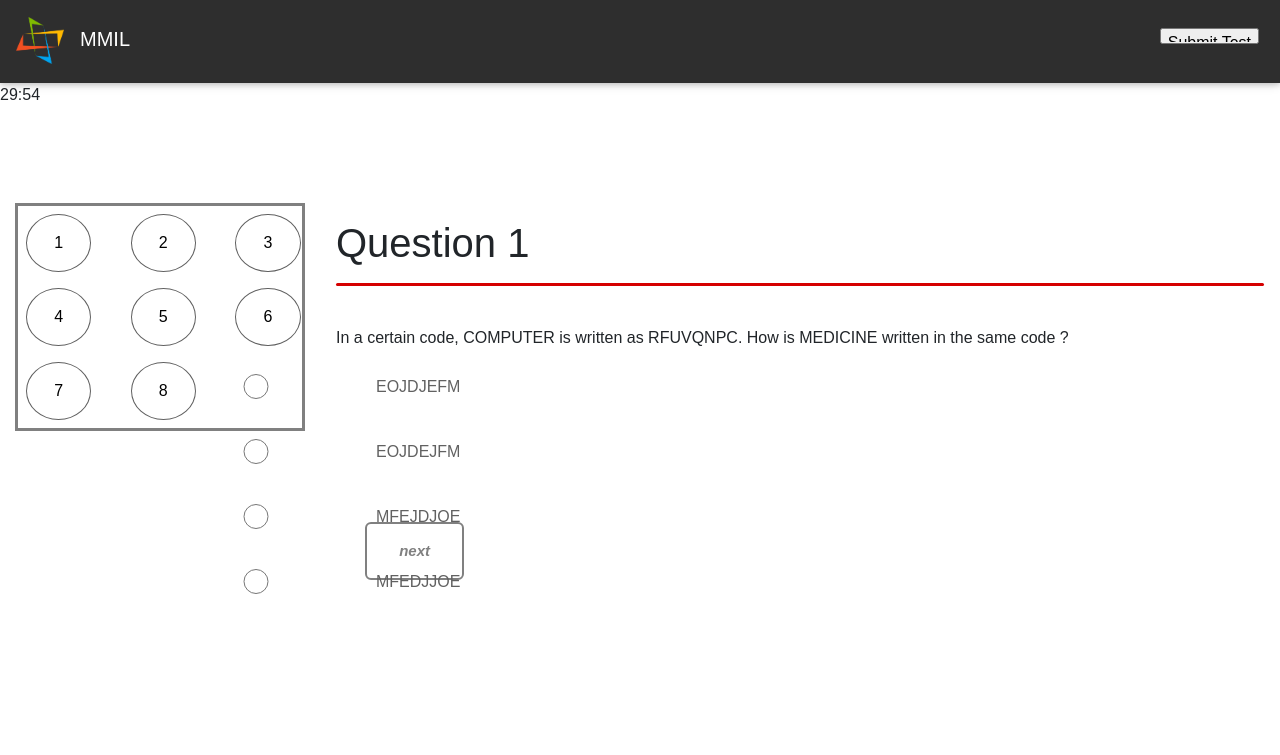
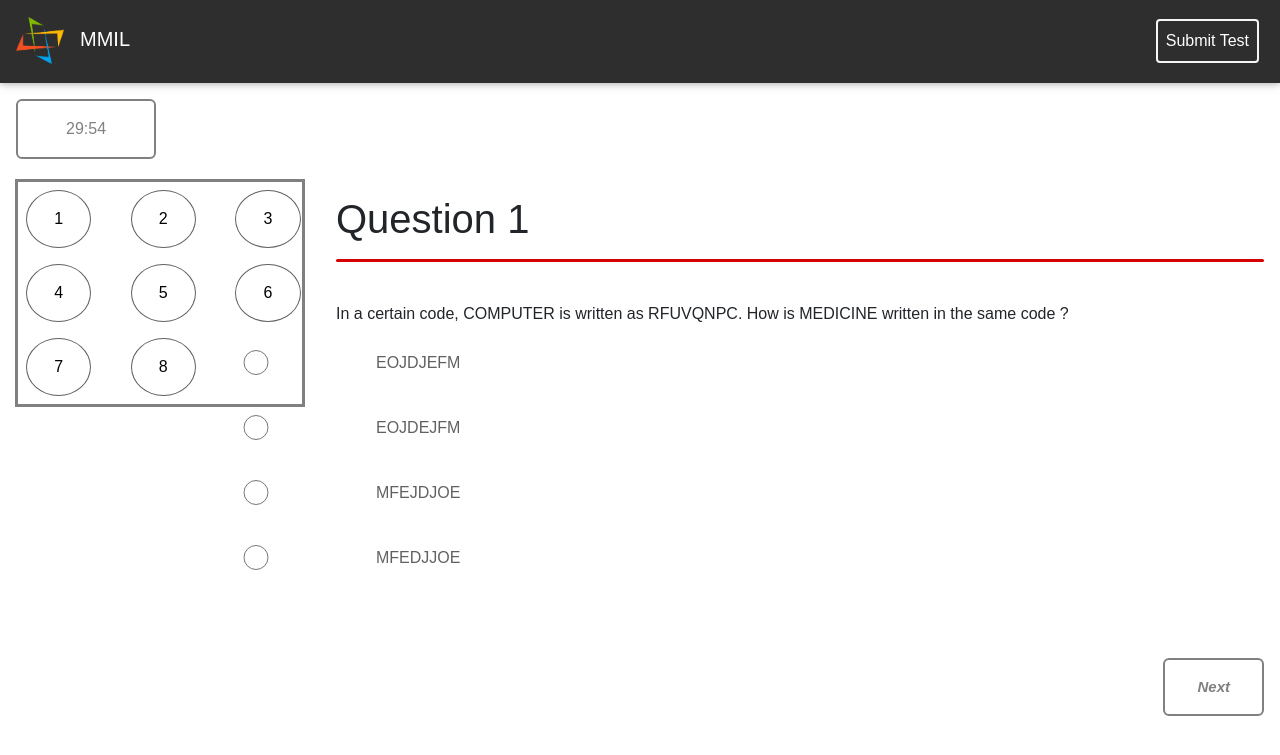
Before and after one commit to Eshicagupta3/mcq, a PHP site: page /question1.php in a window 1280 px wide. Shown: the top 755 px of the page. Run offline with PHP 8.4, Linux system fonts and the light colour scheme; the visitor is signed in with stand-in values (Sample User, id 1); data comes from the database, SQL or seed files in the repository; data that the repository does not hold is empty.

Commit message:
fix issue

```diff
--- a/Instructions.php
+++ b/Instructions.php
@@ -28,7 +28,7 @@ header('location: signup.php');
           background-color: #424242;
           border: none;
           color: white;
-          text-decoration: none;
+          padding: 0.5rem;
        }
     </style>
 </head>
@@ -60,7 +60,7 @@ header('location: signup.php');
                   <li>Society holds the power of disqualifying any individual in case of any unethical activity.</li>
               </ul>
 
-              <button type="button" class="start"><a href="question1.php"?>Start the test</button>
+              <button type="button" class="start"><a href="question1.php"? style="text-decoration: none;color: white;">Start the test</button>
            </div>
         </div>
       </div>
--- a/index.php
+++ b/index.php
@@ -52,7 +52,7 @@ header('location: instructions.php');
         <div class="col-lg-2 col-md-2"></div>
         <div class="col-lg-10 col-md-10 col-sm-12 col-xs-12">
            <div class="jumbotron">
-              <h1 class="h1-responsive" align="center">QUIZICON</h1>
+              <h1 class="h1-responsive" align="center">MCQ TEST</h1>
               <hr>
               <div class="button-group">
                 <a href="login.php"><button type="button" class="btn btn-grey">Log In</button></a>
--- a/question1.php
+++ b/question1.php
@@ -85,6 +85,18 @@ input[type="radio"]{
   height: 25px;
   background-color: transparent;
 }
+div#divCounter {
+    float: left;
+    background-color: transparent;
+    padding: 1rem 3rem;
+    margin-top: 1rem;
+    margin-left: 1rem;
+    color: grey;
+    border: 2px solid grey;
+    border-radius: 6px;
+}
+
+
 button#submit_ans{
   background-color: transparent;
   padding: 1rem 2rem;
@@ -104,8 +116,8 @@ button#submit_ans:hover,button#submit_ans:focus{
   border: 2px solid  #D50000;
 }
 button.next{
-  margin-top: -11.5rem;
-  margin-right: 50rem;
+  margin-top: -1.5rem;
+  float: right;
 }
 p#response {
   margin-top: -1.5rem;
@@ -118,7 +130,16 @@ div#show_ans {
   color: black;
   padding: 1rem 1rem;
 }
-
+input#submit_test {
+    padding-bottom: 2rem;
+    padding-top: 0.5rem;
+    padding-left: 0.5rem;
+    padding-right: 0.5rem;
+    border-radius: 4px;
+    background-color: transparent;
+    color: white;
+    border: 2px solid whitesmoke;
+}
 </style>
 </head>
 
@@ -132,7 +153,7 @@ div#show_ans {
       <ul class="nav navbar-nav nav-flex-icons ml-auto">
         <li class="nav-item">
           <form name="signout" action="signout.php">
-            <input type="submit" value="Submit Test">
+            <input type="submit" id="submit_test" value="Submit Test">
           </form>
         </li>
       </ul>
@@ -239,7 +260,7 @@ div#show_ans {
        }
        ?></form><br>
        <form action="" method="post">
-        <button onclick="submitEvent()" style="float: right;" class="next"><i class="glyphicon glyphicon-chevron-right">next</i></button>
+        <button onclick="submitEvent()" style="float: right;" class="next"><i class="glyphicon glyphicon-chevron-right">Next</i></button>
       </form>
 
     </div>
```
Also changed, not shown: admin.php (+15 -1 lines).
